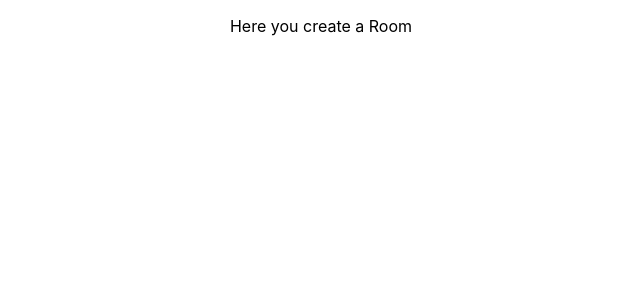
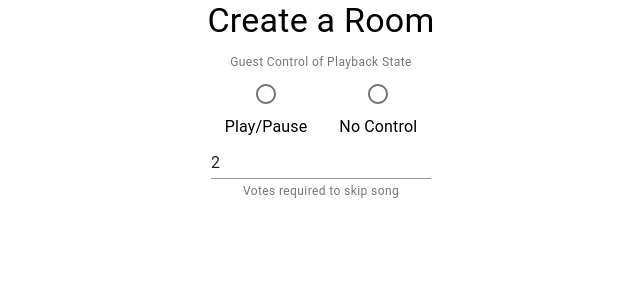
Before and after one commit to alelaru/django-python-react, a React (Create React App) app in the folder frontend/front-end-react/: page /create in a window 1280 px wide. Shown: the top 300 px of the page, without its empty margins (319-959 px from the left). Built offline with nearby package versions, Linux system fonts and the light colour scheme.

Commit message:
First elements of the Create Room Page done

```diff
--- a/frontend/front-end-react/src/App.js
+++ b/frontend/front-end-react/src/App.js
@@ -1,5 +1,5 @@
 import './App.css';
-import HomePage from './pages/homepage/homepaje';
+import HomePage from './pages/homepaje';
 
 function App() {
   return (
--- /dev/null
+++ b/frontend/front-end-react/src/pages/create-room-page.js
@@ -0,0 +1,60 @@
+import { FormControl, FormHelperText, Radio, RadioGroup, Typography, FormControlLabel, TextField } from "@material-ui/core";
+import Grid from "@material-ui/core/Grid"
+
+
+const CreateRoomPage = () => {
+
+    const defaultVotes = 2;
+
+    return (
+        <Grid container spacing={1}>
+            <Grid item xs={12} align="center">
+                <Typography component='h4' variant='h4'>
+                    Create a Room
+                </Typography>
+            </Grid>
+            <Grid item xs={12} align="center">
+                <FormControl components="fieldset">
+                    <FormHelperText>
+                        <div align='center'>
+                            Guest Control of Playback State
+                        </div>
+                    </FormHelperText>
+                        <RadioGroup row default='true'>
+                            <FormControlLabel
+                                value='true'
+                                control={<Radio color="primary"/>}
+                                label="Play/Pause"
+                                labelPlacement="bottom">
+                            </FormControlLabel>
+                            <FormControlLabel
+                                value='false'
+                                control={<Radio color="secondary"/>}
+                                label="No Control"
+                                labelPlacement="bottom">
+                            </FormControlLabel>
+                        </RadioGroup>
+                </FormControl>
+            </Grid>
+            <Grid item xs={12} align="center">
+                <FormControl>
+                    <TextField
+                        required={true}
+                        type="number"
+                        defaultValue={defaultVotes}
+                        inputProps={{
+                            min:1,
+                        }}
+                    />
+                    <FormHelperText>
+                        <div align="center">
+                            Votes required to skip song
+                        </div>
+                    </FormHelperText>
+                </FormControl>
+            </Grid>
+        </Grid>
+     );
+}
+
+export default CreateRoomPage;
--- a/frontend/front-end-react/src/pages/create-room-page/create-room.js
+++ /dev/null
@@ -1,8 +0,0 @@
-
-const CreateRoomPage = () => {
-    return (
-        <p>Here you create a Room</p>
-     );
-}
-
-export default CreateRoomPage;
```
Also changed, not shown: frontend/front-end-react/src/pages/homepaje.js (renamed from frontend/front-end-react/src/pages/homepage/homepaje.js, +4 -3 lines), frontend/front-end-react/src/pages/room-join-page.js (renamed from frontend/front-end-react/src/pages/room-join-page/room-join-page.js).
